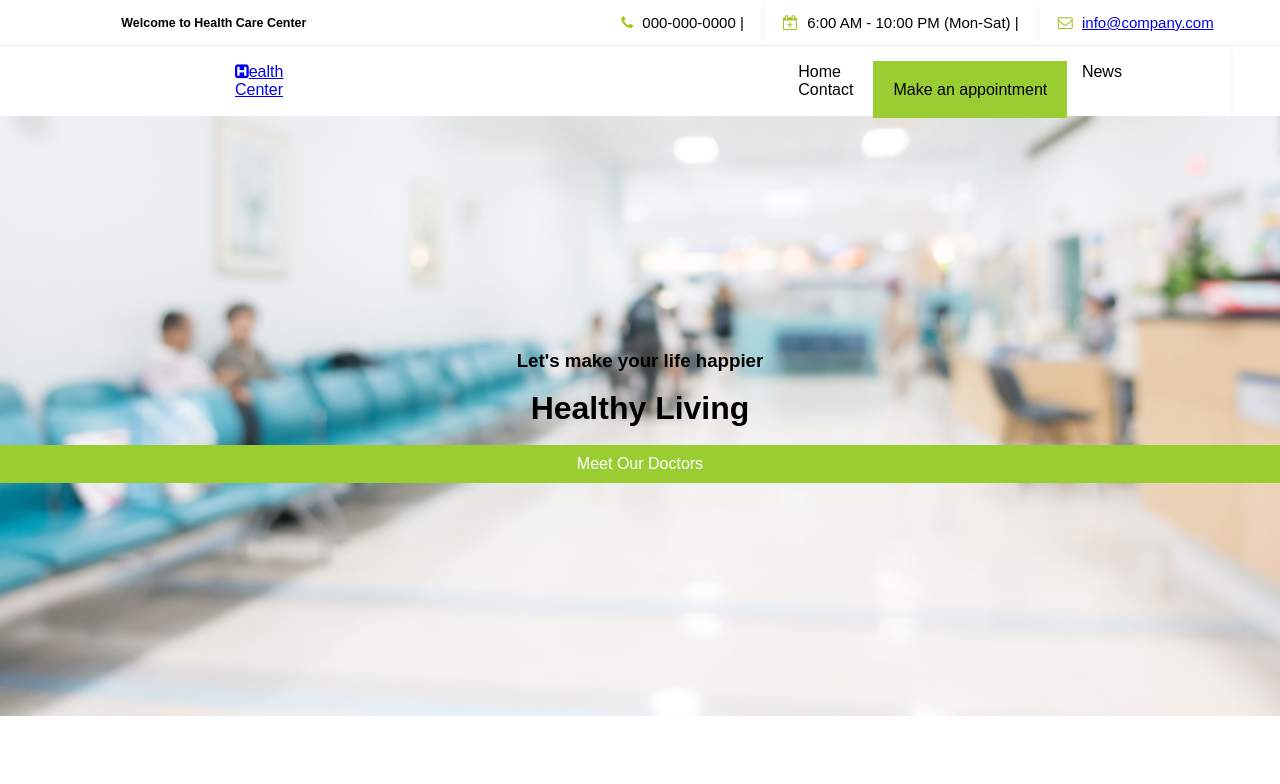
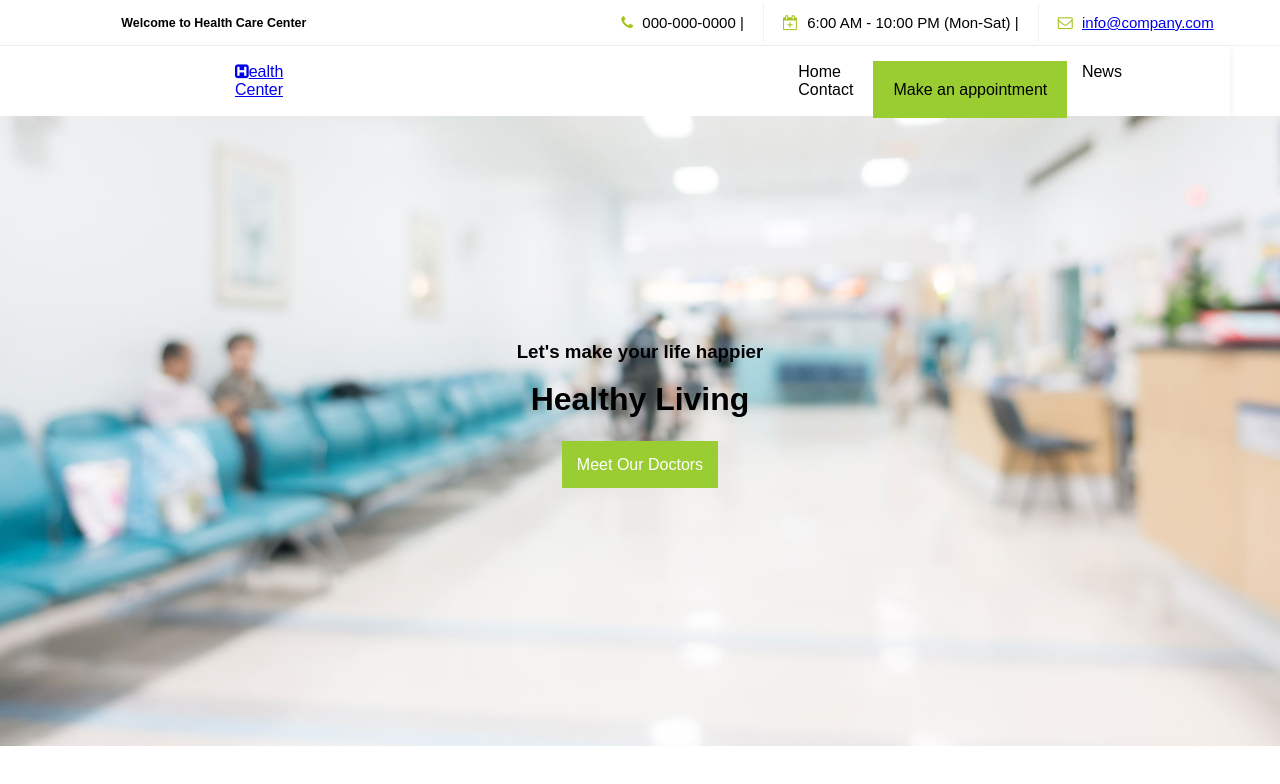
Before and after one commit to Ramballabh/Health_Care_Center, a plain HTML site: page index.html in a window 1280 px wide. Drawn offline with Linux system fonts and the light colour scheme.

Commit message:
add styling in banner section

```diff
--- a/index.html
+++ b/index.html
@@ -93,21 +93,26 @@
         }
 
         #banner {
-            display: flex;
-            justify-content: center;
-            flex-direction: column;
             text-align: center;
             color:black;
             background-repeat: no-repeat;
             background-size: cover;
-            height: 600px;
+            height: 630px;
             background-image: url("img/slider2.jpg");
             background-position: bottom;
         }
 
+        #banner h3{
+            padding-top: 225px;
+        }
+
+        #banner h1{
+            padding-bottom: 20px;
+        }
+
         #banner a{
             text-decoration: none;
-            padding: 10px;
+            padding: 15px;
             background-color: yellowgreen;
             color: white;
 
```
